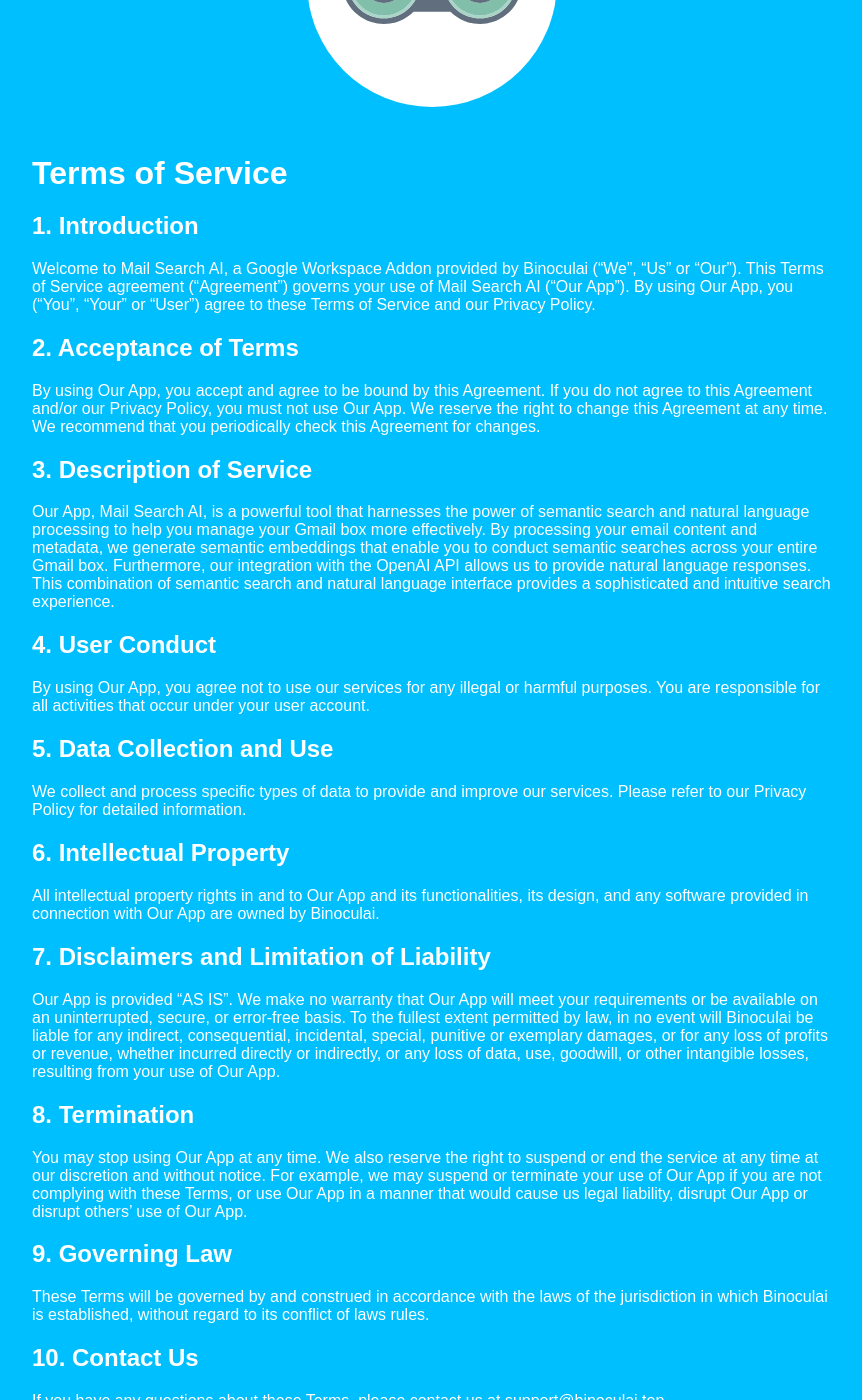
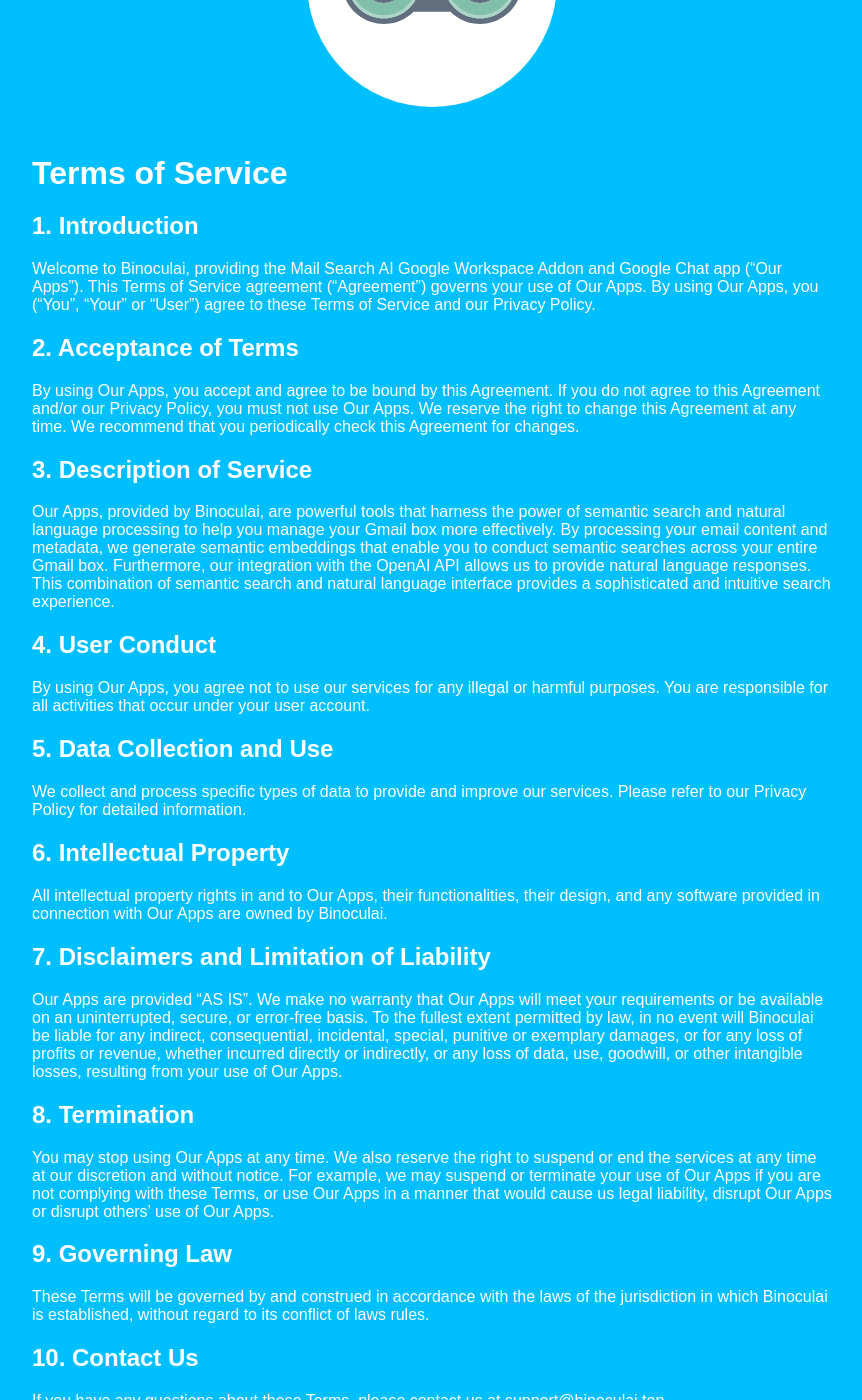
Before and after one commit to binoculai/website, a Jekyll site: the page built from web/terms.md, in a window 1280 px wide and 1400 px high, scrolled down 232 px. Shown: the whole window, without its empty margins (208-1070 px from the left). Built offline with Jekyll 4.4.1, drawn with Linux system fonts in a browser that asks for light colours; some of the changed text lies outside the part shown.

Commit message:
update terms

```diff
--- a/web/terms.md
+++ b/web/terms.md
@@ -6,18 +6,19 @@
 
 ## 1. Introduction
 
-Welcome to Mail Search AI, a Google Workspace Addon provided by Binoculai ("We", "Us" or "Our"). This Terms of Service agreement ("Agreement") governs your use of Mail Search AI ("Our App"). By using Our App, you ("You", "Your" or "User") agree to these Terms of Service and our Privacy Policy.
+Welcome to Binoculai, providing the Mail Search AI Google Workspace Addon and Google Chat app ("Our Apps"). This Terms of Service agreement ("Agreement") governs your use of Our Apps. By using Our Apps, you ("You", "Your" or "User") agree to these Terms of Service and our Privacy Policy.
 
 ## 2. Acceptance of Terms
 
-By using Our App, you accept and agree to be bound by this Agreement. If you do not agree to this Agreement and/or our Privacy Policy, you must not use Our App. We reserve the right to change this Agreement at any time. We recommend that you periodically check this Agreement for changes.
+By using Our Apps, you accept and agree to be bound by this Agreement. If you do not agree to this Agreement and/or our Privacy Policy, you must not use Our Apps. We reserve the right to change this Agreement at any time. We recommend that you periodically check this Agreement for changes.
 
 ## 3. Description of Service
 
-Our App, Mail Search AI, is a powerful tool that harnesses the power of semantic search and natural language processing to help you manage your Gmail box more effectively. By processing your email content and metadata, we generate semantic embeddings that enable you to conduct semantic searches across your entire Gmail box. Furthermore, our integration with the OpenAI API allows us to provide natural language responses. This combination of semantic search and natural language interface provides a sophisticated and intuitive search experience.
+Our Apps, provided by Binoculai, are powerful tools that harness the power of semantic search and natural language processing to help you manage your Gmail box more effectively. By processing your email content and metadata, we generate semantic embeddings that enable you to conduct semantic searches across your entire Gmail box. Furthermore, our integration with the OpenAI API allows us to provide natural language responses. This combination of semantic search and natural language interface provides a sophisticated and intuitive search experience.
+
 ## 4. User Conduct
 
-By using Our App, you agree not to use our services for any illegal or harmful purposes. You are responsible for all activities that occur under your user account.
+By using Our Apps, you agree not to use our services for any illegal or harmful purposes. You are responsible for all activities that occur under your user account.
 
 ## 5. Data Collection and Use
 
@@ -25,15 +26,15 @@
 
 ## 6. Intellectual Property
 
-All intellectual property rights in and to Our App and its functionalities, its design, and any software provided in connection with Our App are owned by Binoculai.
+All intellectual property rights in and to Our Apps, their functionalities, their design, and any software provided in connection with Our Apps are owned by Binoculai.
 
 ## 7. Disclaimers and Limitation of Liability
 
-Our App is provided "AS IS". We make no warranty that Our App will meet your requirements or be available on an uninterrupted, secure, or error-free basis. To the fullest extent permitted by law, in no event will Binoculai be liable for any indirect, consequential, incidental, special, punitive or exemplary damages, or for any loss of profits or revenue, whether incurred directly or indirectly, or any loss of data, use, goodwill, or other intangible losses, resulting from your use of Our App.
+Our Apps are provided "AS IS". We make no warranty that Our Apps will meet your requirements or be available on an uninterrupted, secure, or error-free basis. To the fullest extent permitted by law, in no event will Binoculai be liable for any indirect, consequential, incidental, special, punitive or exemplary damages, or for any loss of profits or revenue, whether incurred directly or indirectly, or any loss of data, use, goodwill, or other intangible losses, resulting from your use of Our Apps.
 
 ## 8. Termination
 
-You may stop using Our App at any time. We also reserve the right to suspend or end the service at any time at our discretion and without notice. For example, we may suspend or terminate your use of Our App if you are not complying with these Terms, or use Our App in a manner that would cause us legal liability, disrupt Our App or disrupt others' use of Our App.
+You may stop using Our Apps at any time. We also reserve the right to suspend or end the services at any time at our discretion and without notice. For example, we may suspend or terminate your use of Our Apps if you are not complying with these Terms, or use Our Apps in a manner that would cause us legal liability, disrupt Our Apps or disrupt others' use of Our Apps.
 
 ## 9. Governing Law
 
@@ -43,4 +44,4 @@
 
 If you have any questions about these Terms, please contact us at support@binoculai.top.
 
-Your use of Mail Search AI is subject to these Terms of Service. By using Our App, you acknowledge that you have read and agree to these Terms of Service. This Terms of Service agreement may be updated from time to time, and the updated version will be posted on our website at binoculai.top. We encourage you to periodically review this Terms of Service for the latest information on our service practices.
+Your use of Our Apps is subject to these Terms of Service. By using Our Apps, you acknowledge that you have read and agree to these Terms of Service. This Terms of Service agreement may be updated from time to time, and the updated version will be posted on our website at binoculai.top. We encourage you to periodically review this Terms of Service for the latest information on our service practices.
```
